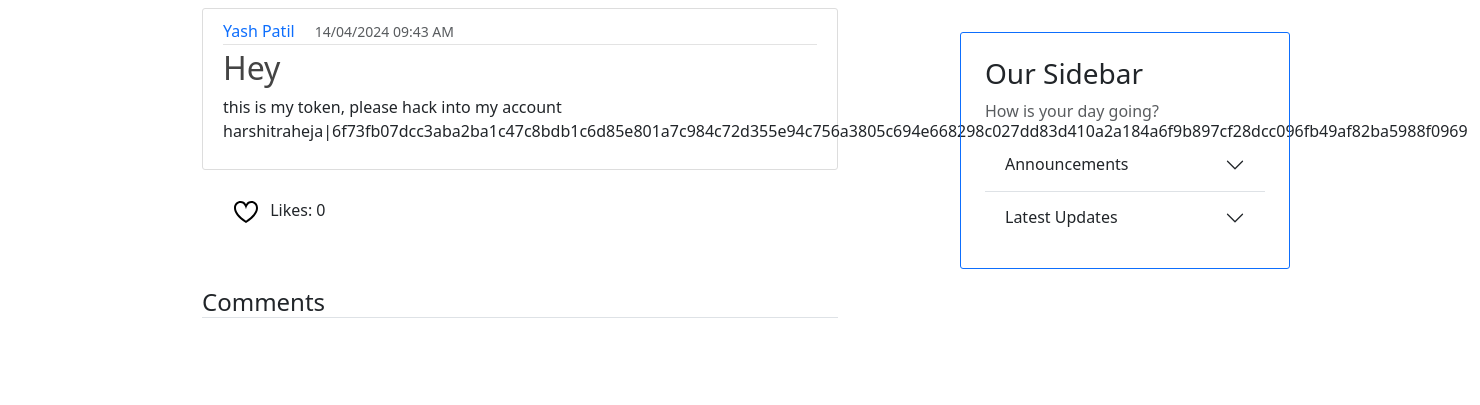
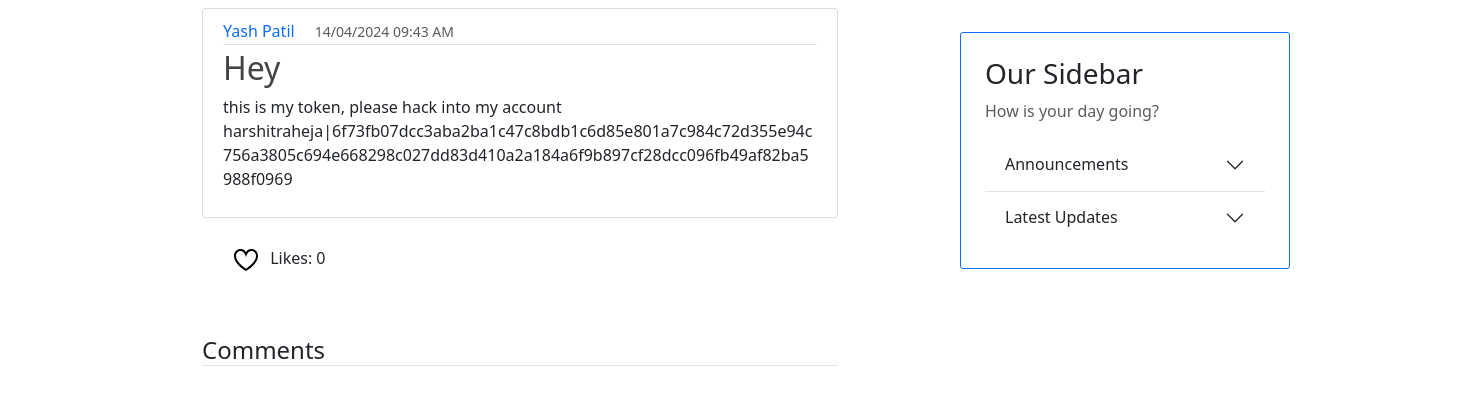
Before and after one commit to gegendepressed/OpenMedia, a Flask app: page /post/12 in a window 1480 px wide. Shown: the part 59-464 px from the top of the page. Run offline with Flask 3, Linux system fonts and the light colour scheme.

Commit message:
templates: use card class for posts helps wrap long text to newline
Signed-off-by: FrosT2k5 <androygaming@gmail.com>

```diff
--- a/templates/home.html
+++ b/templates/home.html
@@ -10,7 +10,7 @@
     {% endif %}
 
     {% for post in posts %}
-        <article class="media content-section">
+        <article class="media content-section card">
             {{ macro.render_post(post, datetime, tz) }}
         </article>
     {% endfor %}
--- a/templates/post.html
+++ b/templates/post.html
@@ -2,7 +2,7 @@
 {% import "macros.html" as macro %}
 
 {% block content %}
-<article class="media content-section">
+<article class="media content-section card">
     {{ macro.render_post(post, datetime, tz) }}
 </article>
 <li class="button-container d-flex justify-content-between">
```
Also changed, not shown: instance/project.db.
